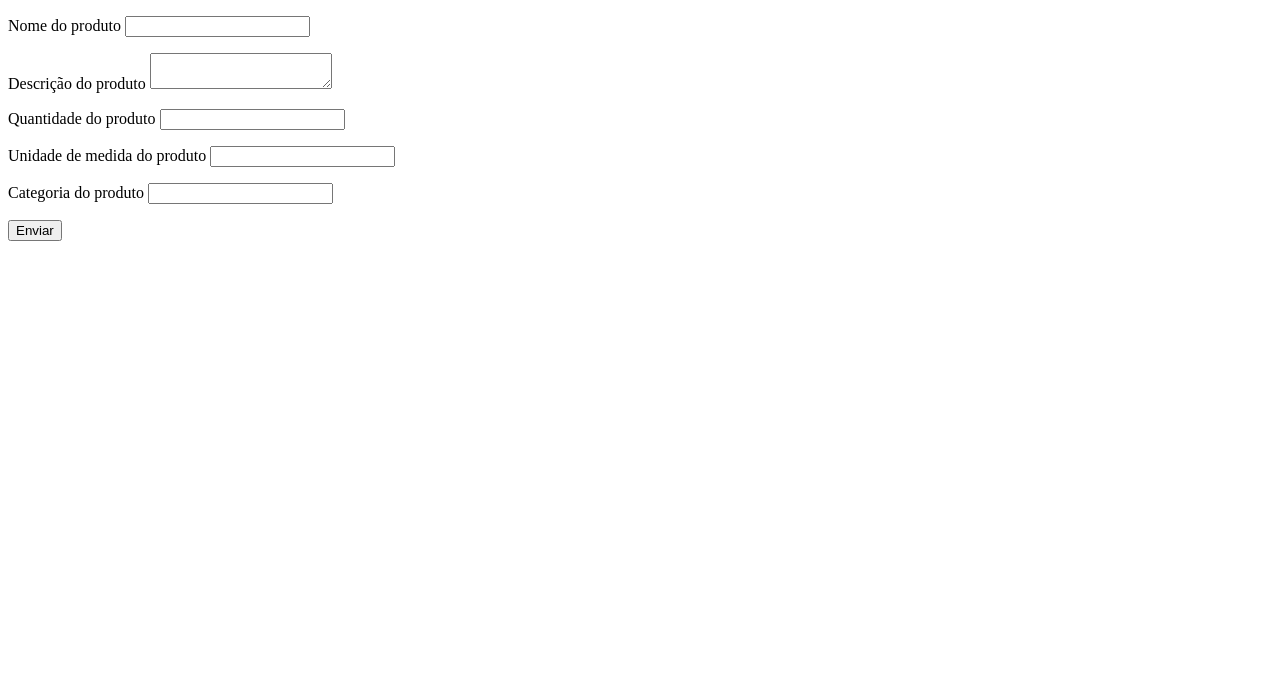
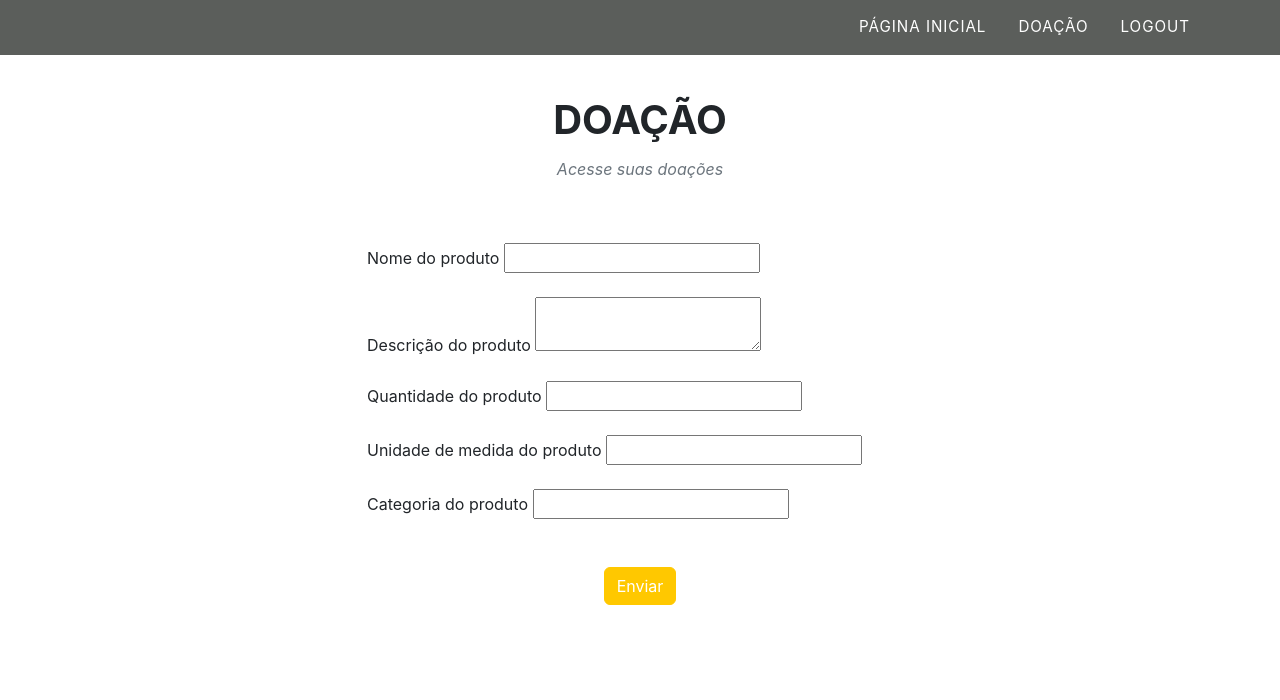
Before and after one commit to bruno87532/PIFATEC3SMDSM, a Django app: template PI/empresa/templates/doacao_empresa.html in a window 1280 px wide. Shown: the top 700 px of the page. Run offline with Django 4.2, Linux system fonts and the light colour scheme; the template is opened without the code that fills it, so the values that code supplies are empty, except form fields; tables that the repository leaves empty hold one stand-in row (values such as "Sample post"); form fields are guessed from the names that the template uses; parts of the project's set-up code (start-up, migrations or seed data) failed here and were passed over; some libraries are stand-ins or nearby versions.

```diff
--- a/PI/empresa/templates/doacao_empresa.html
+++ b/PI/empresa/templates/doacao_empresa.html
@@ -5,42 +5,75 @@
     <meta charset="UTF-8">
     <meta name="viewport" content="width=device-width, initial-scale=1.0">
     <title>Doação - Empresa</title>
+    <link href="https://cdn.jsdelivr.net/npm/bootstrap@5.2.3/dist/css/bootstrap.min.css" rel="stylesheet">
+    <script src="https://use.fontawesome.com/releases/v6.3.0/js/all.js" crossorigin="anonymous"></script>
+    <link href="{% static 'css/styles.css' %}" rel="stylesheet">
 </head>
 <body>
+
+    {% include 'Menu/menuCLoginBasic.html' %}
+
+<section class="page-section" id="login">
+    <div class="container">
+        <div class="text-center">
+            <h2 class="section-heading text-uppercase">Doação</h2>
+            <h3 class="section-subheading text-muted">Acesse suas doações</h3>
+        </div>
         <form id="doacao_form" method="post" action="{% url 'empresa_doacao' %}" onsubmit="return envia_formulario();">
             {% csrf_token %}
-        <p>
+            <div class="row">
+                <div class="col-md-6 mx-auto">
+                    <div class="form-group">
                         <label for="id_nome_produto">Nome do produto</label>
                         {{ form.nome_produto }}
-        </p>
-        <p>
+                    </div>
+                </div>
+            </div>
+            <br>
+            <div class="row">
+                <div class="col-md-6 mx-auto">
+                    <div class="form-group">
                         <label for="id_descricao_produto">Descrição do produto</label>
                         {{ form.descricao_produto }}
-        </p>
-        <p>
+                    </div>
+                </div>
+            </div>
+            <br>
+            <div class="row">
+                <div class="col-md-6 mx-auto">
+                    <div class="form-group">
                         <label for="id_quantidade_produto">Quantidade do produto</label>
                         {{ form.quantidade_produto }}
-            {% for i in erro %}
-                {% if i.quantidade_produto_erro %}
-                    <label>{{ i.quantidade_produto_erro }}</label>
-                {% endif %}
-                {% if i.unidade_decimal_erro %}
-                    <label>{{ i.unidade_decimal_erro }}</label>
-                {% endif %}
+                        {% for error in form.quantidade_produto.errors %}
+                            <div class="text-danger">{{ error }}</div>
                         {% endfor %}
-        </p>
-        <p>
+                    </div>
+                </div>
+            </div>
+            <br>
+            <div class="row">
+                <div class="col-md-6 mx-auto">
+                    <div class="form-group">
                         <label for="id_unidade_medida_produto">Unidade de medida do produto</label>
                         {{ form.unidade_medida_produto }}
-        </p>
-        <p>
+                    </div>
+                </div>
+            </div>
+            <br>
+            <div class="row">
+                <div class="col-md-6 mx-auto">
+                    <div class="form-group">
                         <label for="id_categoria_produto">Categoria do produto</label>
                         {{ form.categoria_produto }}
-        </p>
-        <p>
-            <input type="submit" value="Enviar">
-        </p>
+                    </div>
+                </div>
+            </div>
+            <br>
+            <div class="text-center mt-4">
+                <button type="submit" class="btn btn-primary">Enviar</button>
+            </div>
         </form>
+
 
     <script>
         function envia_formulario() {
--- a/PI/home/templates/index.html
+++ b/PI/home/templates/index.html
@@ -176,7 +176,7 @@
                         <img class="img-fluid" src="{% static 'css/assets/img/trabalhos3.jpg' %}" alt="Doação de Alimentos 3" />
                     </a>
                     <div class="portfolio-caption">
-                        <div class="portfolio-caption-heading">Distribuição de Cestas Básicas</div>
+                        <div class="portfolio-caption-heading">Distribuição de Cestas</div>
                         <div class="portfolio-caption-subheading text-muted">Ações comunitárias realizadas em 2023</div>
                     </div>
                 </div>
--- a/PI/home/templates/menu/menuCLoginBasic.html
+++ b/PI/home/templates/menu/menuCLoginBasic.html
@@ -6,6 +6,9 @@
         </button>
         <div class="collapse navbar-collapse" id="navbarResponsive">
             <ul class="navbar-nav text-uppercase ms-auto py-4 py-lg-0">
+                <li class="nav-item">
+                    <a class="nav-link" href="{% url 'home' %}">Página Inicial</a></li>
+                </li>
                 <li class="nav-item">
                     <a class="nav-link" href="{% url 'empresa_doacao' %}">Doação</a>
                 </li>
```
Also changed, not shown: PI/static/css/assets/img/erro.png (added). Lines whose indentation alone changed are shown as unchanged.
